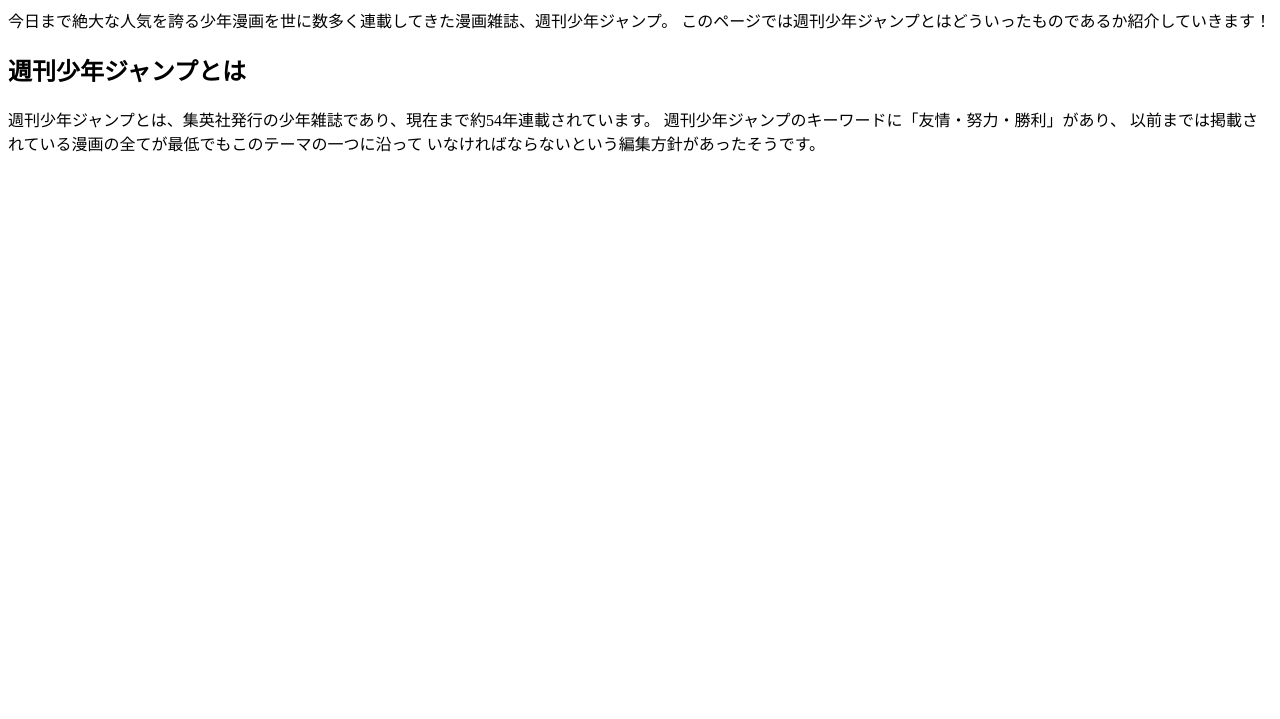
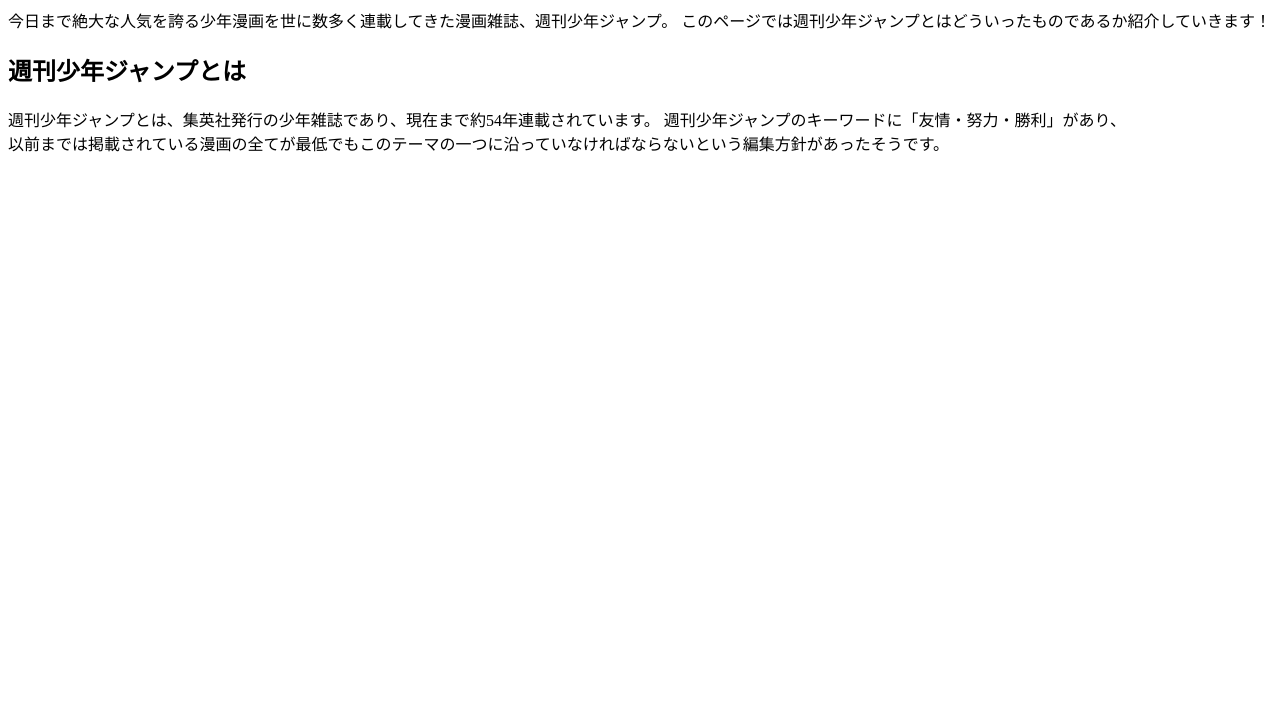
Before and after one commit to s1f10230146/team-project, a plain HTML site: page index3.html in a window 1280 px wide. Shown: the part 81-800 px from the top of the page. Drawn offline with Linux system fonts and the light colour scheme.

Commit message:
ジャンプの概要＿修正1

```diff
--- a/index3.html
+++ b/index3.html
@@ -12,10 +12,8 @@
         </p>
         <h2><strong>週刊少年ジャンプとは</strong></h2>
                 <p>週刊少年ジャンプとは、集英社発行の少年雑誌であり、現在まで約54年連載されています。
-                    週刊少年ジャンプのキーワードに「友情・努力・勝利」があり、
-                    以前までは掲載されている漫画の全てが最低でもこのテーマの一つに沿って
-                    いなければならないという編集方針があったそうです。
-
+                    週刊少年ジャンプのキーワードに「友情・努力・勝利」があり、<br>
+                    以前までは掲載されている漫画の全てが最低でもこのテーマの一つに沿っていなければならないという編集方針があったそうです。
                 </p>
 
 
```
